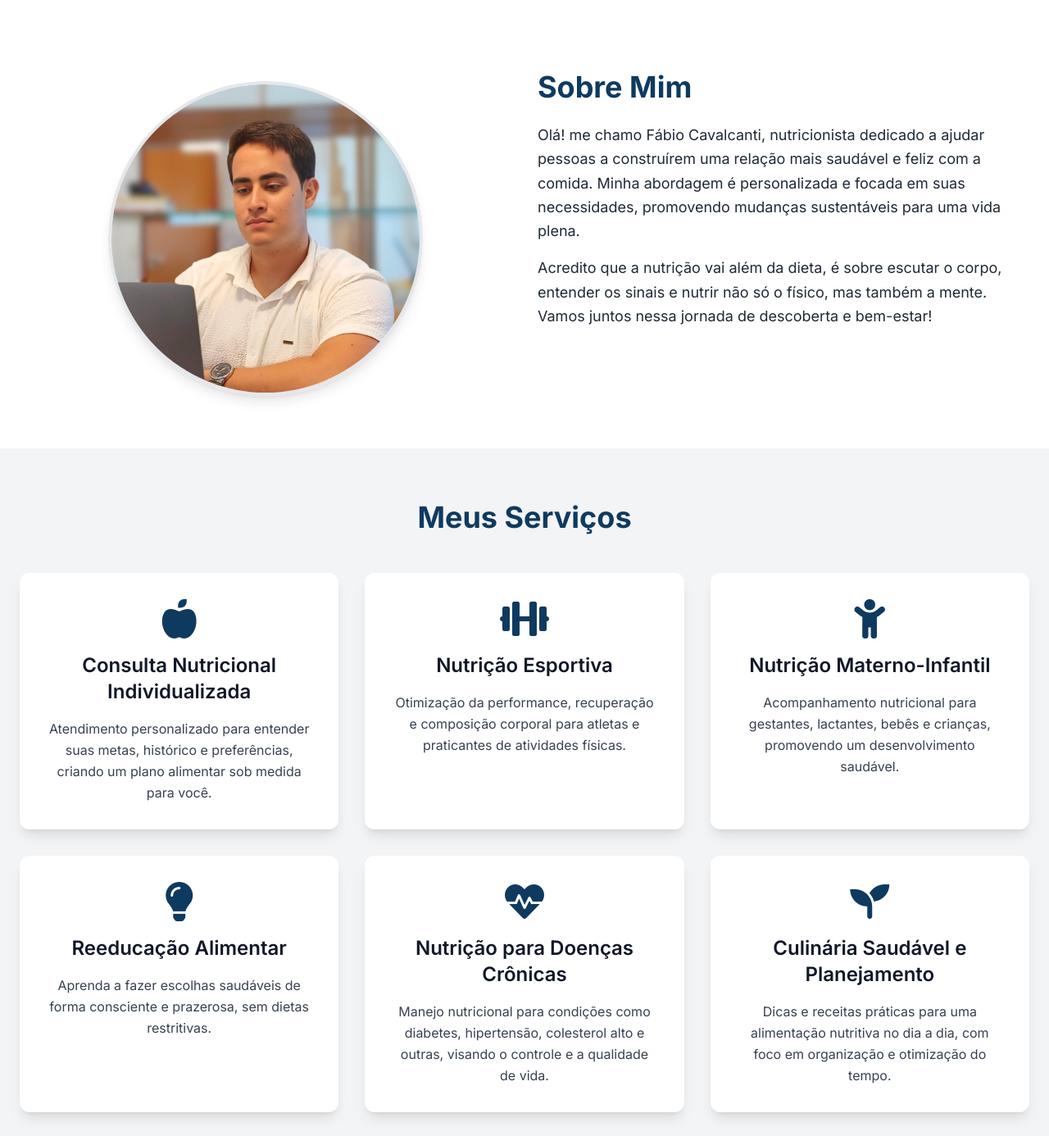
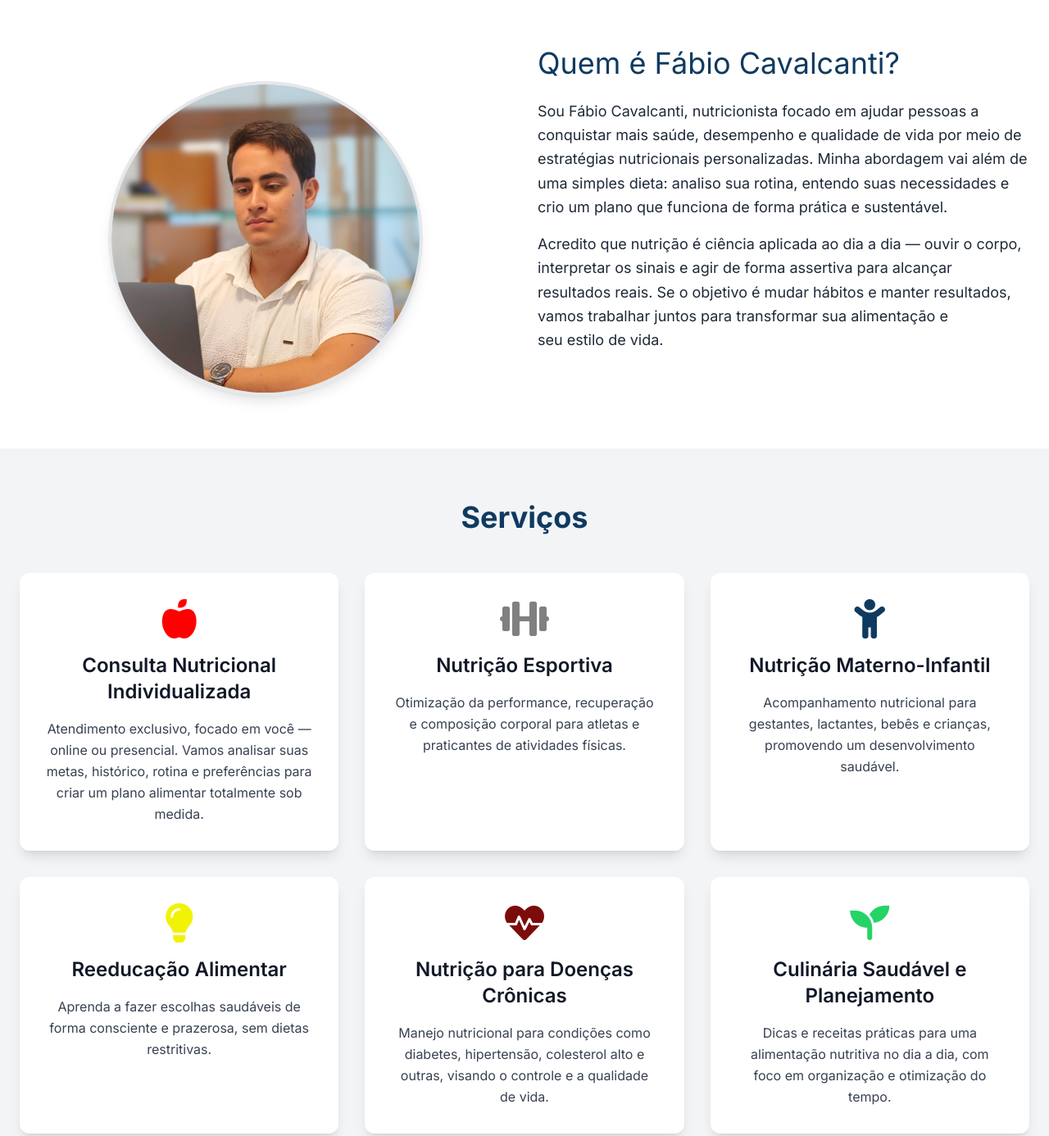
Before and after one commit to FelipeUCAA/Site_Nutricionista_Fabao_One_Page, a plain HTML site: page index.html in a window 1280 px wide. Shown: the part 929-2315 px from the top of the page at 82% size. Drawn offline with nearby package versions, Linux system fonts and the light colour scheme.

Commit message:
Alter: Title font Icons colors About me and services texts Delete: Client bord

```diff
--- a/index.html
+++ b/index.html
@@ -20,6 +20,21 @@
         }
         .text-custom-blue {
             color: #0F3A60;
+        }
+        .text-custom-green {
+            color:#25D366;
+        }
+        .text-custom-red {
+            color:red;
+        }
+        .text-custom-yellow {
+            color: rgb(242, 242, 6);
+        }
+        .text-custom-gray {
+            color: gray;
+        }
+        .text-custom-wine{
+            color:rgb(124, 12, 12);
         }
         /* Estilos para o carrossel de depoimentos */
         .testimonial-carousel {
@@ -50,7 +65,6 @@
             border-radius: 50%; /* Torna a imagem circular */
             object-fit: cover; /* Garante que a imagem preencha o círculo */
             margin-bottom: 1rem; /* Espaço entre a imagem e o texto */
-            border: 2px solid #0F3A60; /* Borda ao redor da imagem */
         }
         /* Ajuste para centralizar o primeiro e último item no carrossel, se houver espaço */
         .testimonial-carousel::before,
@@ -202,8 +216,8 @@
     <!-- Header (Navegação) -->
     <header class="bg-white shadow-md py-4 sticky top-0 z-50">
         <nav class="container mx-auto flex justify-between items-center px-4 md:px-6">
-            <a href="#" class="text-lg font-bold text-custom-blue md:hidden">Fábio Cavalcanti - Nutricionista</a>
-            <a href="#" class="text-3xl font-bold text-custom-blue hidden md:block">Fábio Cavalcanti - Nutricionista</a>
+            <a href="#" class="text-lg font-awesome text-custom-blue md:hidden">Fábio Cavalcanti - Nutricionista</a>
+            <a href="#" class="text-3xl font-awesome text-custom-blue hidden md:block">Fábio Cavalcanti - Nutricionista</a>
             <ul class="hidden md:flex space-x-8">
                 <li><a href="#home" class="hover:text-custom-blue transition duration-300">Home</a></li>
                 <li><a href="#sobre" class="hover:text-custom-blue transition duration-300">Sobre</a></li>
@@ -262,7 +276,7 @@
 
                 </p>
                 <h1 class="text-4xl md:text-6xl font-extrabold leading-tight mb-4 animate-fadeInSlideUp">
-                    Sua Jornada para uma <br class="hidden md:block"> Vida Mais Saudável Começa Aqui
+                    Sua jornada para uma <br class="hidden md:block"> vida mais saudável começa aqui
                 </h1>
                 <!-- Novo parágrafo visível apenas em telas maiores -->
                 <p class="text-lg md:text-2xl mb-8 animate-fadeIn hidden md:block" style="animation-delay: 0.6s;">
@@ -285,7 +299,8 @@
                 </p>
 
                 <p class="text-lg md:text-xl mb-8 animate-fadeIn md:hidden" style="animation-delay: 0.4s;">
-
+                </p>
+                <p class="text-lg md:text-xl mb-8 animate-fadeIn md:hidden" style="animation-delay: 0.4s;">
                 </p>
                 <p class="text-lg md:text-xl mb-8 animate-fadeIn md:hidden" style="animation-delay: 0.4s;">
 
@@ -294,8 +309,8 @@
 
                 </p>
                <div class="flex flex-col sm:flex-row space-y-4 sm:space-y-0 sm:space-x-12 hero-buttons-container">
-                    <a href="https://wa.me/5581981400539?text=Ol%C3%A1%2C%20gostaria%20de%20agendar%20uma%20consulta." target="_blank" rel="noopener noreferrer" class="bg-custom-blue text-white px-6 py-3 rounded-full hover:bg-blue-800 transition duration-300 shadow-lg animate-fadeIn" style="animation-delay: 1.0s;">Agende Sua Consulta!</a>
-                    <a href="#sobre" class="bg-white text-custom-blue px-6 py-3 rounded-full hover:bg-gray-200 transition duration-300 shadow-lg animate-fadeIn" style="animation-delay: 1.7s;">Saiba Mais</a>
+                    <a href="https://wa.me/5581981400539?text=Ol%C3%A1%2C%20gostaria%20de%20agendar%20uma%20consulta." target="_blank" rel="noopener noreferrer" class="bg-custom-blue text-white px-6 py-3 rounded-full hover:bg-blue-800 transition duration-300 shadow-lg animate-fadeIn" style="animation-delay: 1.0s;">Agende sua consulta!</a>
+                    <a href="#sobre" class="bg-white text-custom-blue px-6 py-3 rounded-full hover:bg-gray-200 transition duration-300 shadow-lg animate-fadeIn" style="animation-delay: 1.7s;">Saiba mais</a>
                 </div>
             </div>
         </div>
@@ -309,12 +324,14 @@
                 <img src="images/Captura de tela_12-8-2025_11319_www.canva.com.jpeg" alt="Foto do Nutricionista Fábio Cavalcanti" class="rounded-full shadow-lg w-80 h-80 md:w-96 md:h-96 object-cover border-4 border-custom-blue profile-image"> <!-- Tamanho da imagem aumentado -->
             </div>
             <div class="md:w-1/2 text-center md:text-left animate-fadeIn" style="animation-delay: 0.4s;">
-                <h2 class="text-3xl md:text-4xl font-bold text-custom-blue mb-6">Sobre Mim</h2>
+                <h2 class="text-3xl md:text-4xl font-awesome text-custom-blue mb-6">Quem é Fábio Cavalcanti?</h2>
                 <p class="text-lg leading-relaxed mb-4">
-                    Olá! me chamo Fábio Cavalcanti, nutricionista dedicado a ajudar pessoas a construírem uma relação mais saudável e feliz com a comida. Minha abordagem é personalizada e focada em suas necessidades, promovendo mudanças sustentáveis para uma vida plena.
+                    Sou Fábio Cavalcanti, nutricionista focado em ajudar pessoas a conquistar mais saúde, desempenho e qualidade de vida por meio de estratégias nutricionais personalizadas.
+                    Minha abordagem vai além de uma simples dieta: analiso sua rotina, entendo suas necessidades e crio um plano que funciona de forma prática e sustentável.
                 </p>
                 <p class="text-lg leading-relaxed">
-                    Acredito que a nutrição vai além da dieta, é sobre escutar o corpo, entender os sinais e nutrir não só o físico, mas também a mente. Vamos juntos nessa jornada de descoberta e bem-estar!
+                    Acredito que nutrição é ciência aplicada ao dia a dia — ouvir o corpo, interpretar os sinais e agir de forma assertiva para alcançar resultados reais.
+                    Se o objetivo é mudar hábitos e manter resultados, vamos trabalhar juntos para transformar sua alimentação e seu estilo de vida.
                 </p>
             </div>
         </div>
@@ -323,19 +340,20 @@
     <!-- Seção Serviços -->
     <section id="servicos" class="py-16 bg-gray-100">
         <div class="container mx-auto px-4 md:px-6 text-center">
-            <h2 class="text-3xl md:text-4xl font-bold text-custom-blue mb-12 animate-fadeIn">Meus Serviços</h2>
+            <h2 class="text-3xl md:text-4xl font-bold text-custom-blue mb-12 animate-fadeIn">Serviços</h2>
             <div class="grid grid-cols-1 md:grid-cols-2 lg:grid-cols-3 gap-8">
                 <!-- Serviço 1 -->
                 <div class="bg-white p-8 rounded-xl shadow-lg hover:shadow-xl transition duration-300 service-card-hover animate-fadeIn" style="animation-delay: 0.3s;">
-                    <div class="text-custom-blue text-5xl mb-4"><i class="fas fa-apple-alt"></i></div>
+                    <div class="text-custom-red text-5xl mb-4"><i class="fas fa-apple-alt"></i></div>
                     <h3 class="text-2xl font-semibold mb-4 text-gray-900">Consulta Nutricional Individualizada</h3>
                     <p class="text-gray-700 leading-relaxed">
-                        Atendimento personalizado para entender suas metas, histórico e preferências, criando um plano alimentar sob medida para você.
+                        Atendimento exclusivo, focado em você — online ou presencial.
+                        Vamos analisar suas metas, histórico, rotina e preferências para criar um plano alimentar totalmente sob medida.
                     </p>
                 </div>
                 <!-- Serviço 2 -->
                 <div class="bg-white p-8 rounded-xl shadow-lg hover:shadow-xl transition duration-300 service-card-hover animate-fadeIn" style="animation-delay: 0.6s;">
-                    <div class="text-custom-blue text-5xl mb-4"><i class="fas fa-dumbbell"></i></div>
+                    <div class="text-custom-gray text-5xl mb-4"><i class="fas fa-dumbbell"></i></div>
                     <h3 class="text-2xl font-semibold mb-4 text-gray-900">Nutrição Esportiva</h3>
                     <p class="text-gray-700 leading-relaxed">
                         Otimização da performance, recuperação e composição corporal para atletas e praticantes de atividades físicas.
@@ -351,7 +369,7 @@
                 </div>
                 <!-- Serviço 4 -->
                 <div class="bg-white p-8 rounded-xl shadow-lg hover:shadow-xl transition duration-300 service-card-hover animate-fadeIn" style="animation-delay: 1.2s;">
-                    <div class="text-custom-blue text-5xl mb-4"><i class="fas fa-lightbulb"></i></div>
+                    <div class="text-custom-yellow text-5xl mb-4"><i class="fas fa-lightbulb"></i></div>
                     <h3 class="text-2xl font-semibold mb-4 text-gray-900">Reeducação Alimentar</h3>
                     <p class="text-gray-700 leading-relaxed">
                         Aprenda a fazer escolhas saudáveis de forma consciente e prazerosa, sem dietas restritivas.
@@ -359,7 +377,7 @@
                 </div>
                 <!-- Serviço 5 -->
                 <div class="bg-white p-8 rounded-xl shadow-lg hover:shadow-xl transition duration-300 service-card-hover animate-fadeIn" style="animation-delay: 1.5s;">
-                    <div class="text-custom-blue text-5xl mb-4"><i class="fas fa-heartbeat"></i></div>
+                    <div class="text-custom-wine text-5xl mb-4"><i class="fas fa-heartbeat"></i></div>
                     <h3 class="text-2xl font-semibold mb-4 text-gray-900">Nutrição para Doenças Crônicas</h3>
                     <p class="text-gray-700 leading-relaxed">
                         Manejo nutricional para condições como diabetes, hipertensão, colesterol alto e outras, visando o controle e a qualidade de vida.
@@ -367,7 +385,7 @@
                 </div>
                 <!-- Serviço 6 -->
                 <div class="bg-white p-8 rounded-xl shadow-lg hover:shadow-xl transition duration-300 service-card-hover animate-fadeIn" style="animation-delay: 1.8s;">
-                    <div class="text-custom-blue text-5xl mb-4"><i class="fas fa-seedling"></i></div>
+                    <div class="text-custom-green text-5xl mb-4"><i class="fas fa-seedling"></i></div>
                     <h3 class="text-2xl font-semibold mb-4 text-gray-900">Culinária Saudável e Planejamento</h3>
                     <p class="text-gray-700 leading-relaxed">
                         Dicas e receitas práticas para uma alimentação nutritiva no dia a dia, com foco em organização e otimização do tempo.
@@ -380,7 +398,7 @@
     <!-- Seção Depoimentos -->
     <section id="depoimentos" class="py-16 bg-white">
         <div class="container mx-auto px-4 md:px-6 text-center">
-            <h2 class="text-3xl md:text-4xl font-bold text-custom-blue mb-12 animate-fadeIn">O que meus clientes dizem</h2>
+            <h2 class="text-3xl md:text-4xl font-awesome text-custom-blue mb-12 animate-fadeIn">O que meus clientes dizem</h2>
             <div class="testimonial-carousel flex overflow-x-scroll pb-4" id="testimonial-carousel">
                 <!-- Depoimento 1 - Milena Cedrim -->
                 <div class="testimonial-card animate-fadeIn" style="animation-delay: 0.2s;">
```
